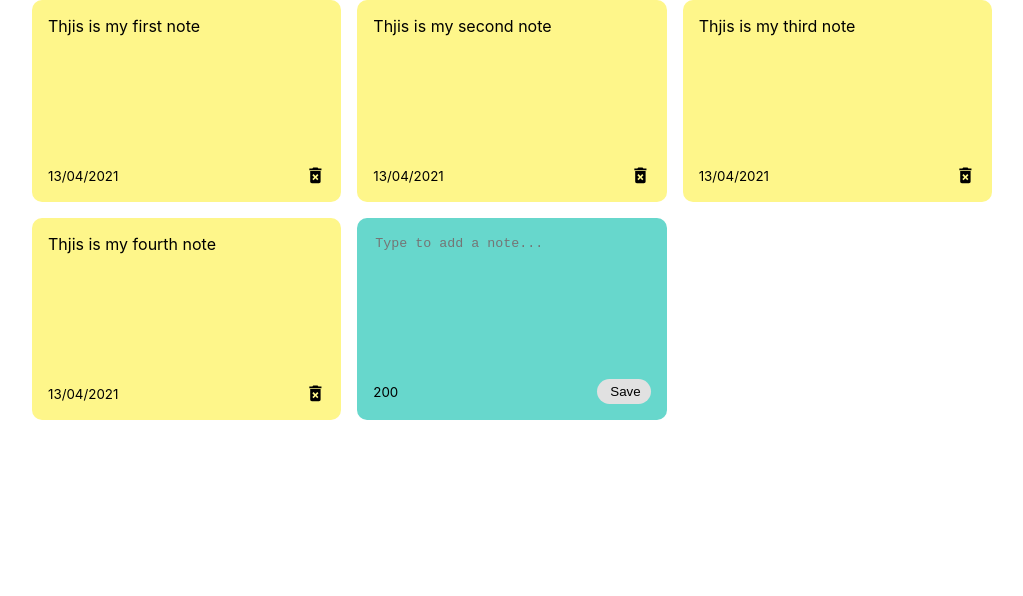
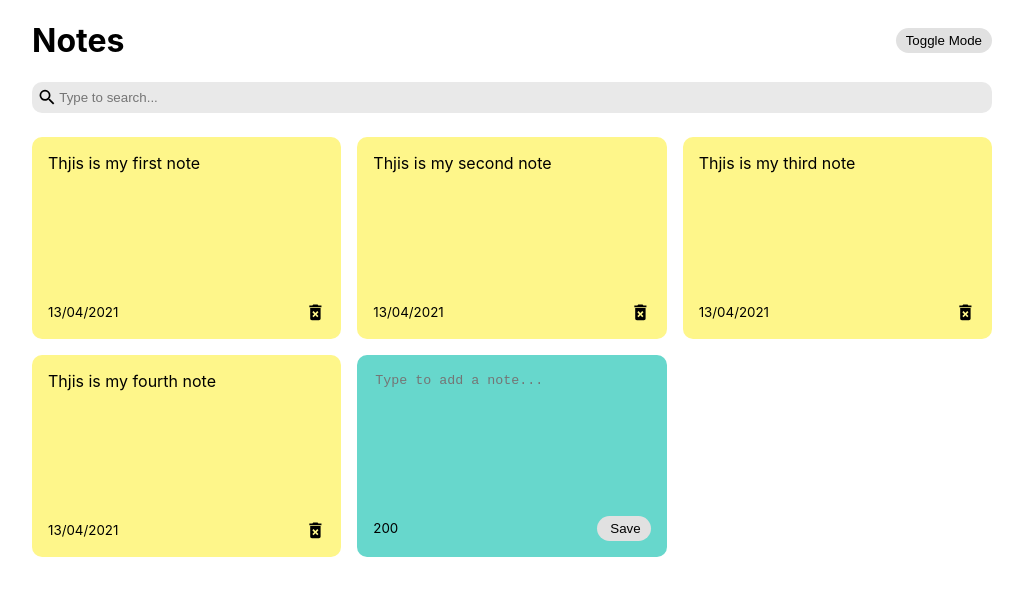
Before and after one commit to brentonnn/react-notes, a React (Create React App) app: page / in a window 1280 px wide. Shown: the top 596 px of the page, without its empty margins (128-1151 px from the left). Built offline with nearby package versions, Linux system fonts and the light colour scheme.

Commit message:
Added search and dark mode

```diff
--- a/src/App.js
+++ b/src/App.js
@@ -1,6 +1,8 @@
 import { useState } from 'react';
 import { nanoid  } from 'nanoid';
 import NotesList from './components/NotesList';
+import Search from './components/Search';
+import Header from './components/Header';
 
 const App = () => {
   const [ notes, setNotes] = useState([
@@ -26,6 +28,10 @@
     },
 ]);
 
+const [searchText, setSearchText] = useState('');
+
+const [ darkMode, setDarkMode] = useState(false);
+
 const addNote =( text) => {
   const date = new Date();
   const newNote = {
@@ -45,13 +51,19 @@
   }
 
 
-  return <div className='container'>
+  return <div className={`${darkMode && 'dark-mode'}`}>
+	<div className='container'>
+	<Header handleToggleDarkMode={ setDarkMode } />
+	<Search handleSearchNote={ setSearchText } />
     <NotesList
-      notes={ notes }
+      notes={ notes.filter((note) =>
+      	note.text.toLowerCase().includes(searchText)
+      )}
       handleAddNote={ addNote }
       handleDeleteNote={ deleteNote }
     />
   </div>
+	</div>
 };
 
 export default App;
--- /dev/null
+++ b/src/components/Header.js
@@ -0,0 +1,13 @@
+import React from 'react';
+
+
+const Header = ({ handleToggleDarkMode }) => {
+	return(
+		<div className="header">
+			<h1>Notes</h1>
+			<button onClick={() => handleToggleDarkMode((previousDarkMode) => !previousDarkMode)} className="save">Toggle Mode</button>
+		</div>
+	);
+}
+
+export default Header;
--- /dev/null
+++ b/src/components/Search.js
@@ -0,0 +1,12 @@
+import React from 'react';
+import { MdSearch } from 'react-icons/md';
+
+
+const Search = ({ handleSearchNote }) => {
+	return <div className="search">
+			<MdSearch className='search-icons' size='1.3em' />
+			<input onChange={(event) => handleSearchNote(event.target.value)} type='text' placeholder='Type to search...' />
+		</div>
+};
+
+export default Search;
```
